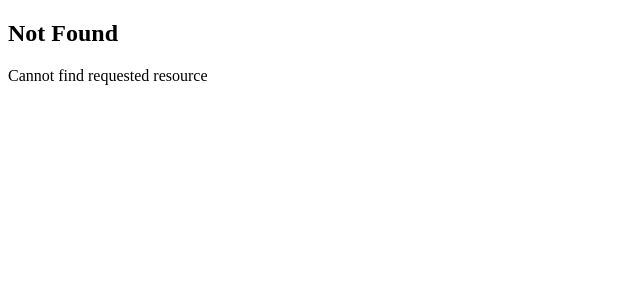
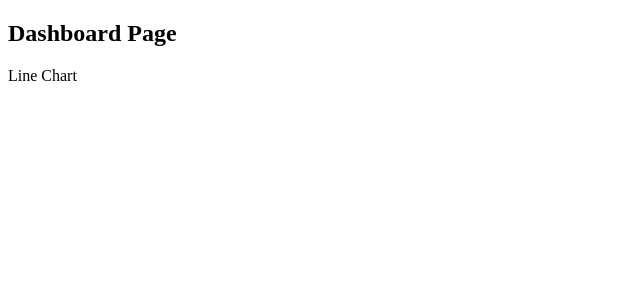
Before and after one commit to mariolazzari/nextjs15-ce, a Next.js app in the folder routing-demo/: page /dashboard in a window 1280 px wide. Before the commit this address had no page. Shown: the top 300 px of the page, without its empty margins (0-640 px from the left). Built offline with nearby package versions, Linux system fonts and the light colour scheme.

Commit message:
Done lesson 13

```diff
--- /dev/null
+++ b/routing-demo/src/app/(auth)/forgot/page.tsx
@@ -0,0 +1,5 @@
+function ForgotPage() {
+  return <h1>Forgot</h1>;
+}
+
+export default ForgotPage;
--- /dev/null
+++ b/routing-demo/src/app/(auth)/login/page.tsx
@@ -0,0 +1,5 @@
+function LoginPage() {
+  return <h1>Login Page</h1>;
+}
+
+export default LoginPage;
--- /dev/null
+++ b/routing-demo/src/app/(auth)/register/page.tsx
@@ -0,0 +1,5 @@
+function RegisterPage() {
+  return <h1>Register Page</h1>;
+}
+
+export default RegisterPage;
--- /dev/null
+++ b/routing-demo/src/app/_lib/page.tsx
@@ -0,0 +1,5 @@
+function PrivatePage() {
+  return <h1>Private Page</h1>;
+}
+
+export default PrivatePage;
--- /dev/null
+++ b/routing-demo/src/app/dashboard/line-chart.tsx
@@ -0,0 +1,5 @@
+function LineChart() {
+  return <div>Line Chart</div>;
+}
+
+export default LineChart;
--- /dev/null
+++ b/routing-demo/src/app/dashboard/page.tsx
@@ -0,0 +1,12 @@
+import LineChart from "./line-chart";
+
+function DashboardPage() {
+  return (
+    <>
+      <h2>Dashboard Page</h2>
+      <LineChart />
+    </>
+  );
+}
+
+export default DashboardPage;
```
Also changed, not shown: routing-demo/src/app/_lib/format-date.ts (added).
